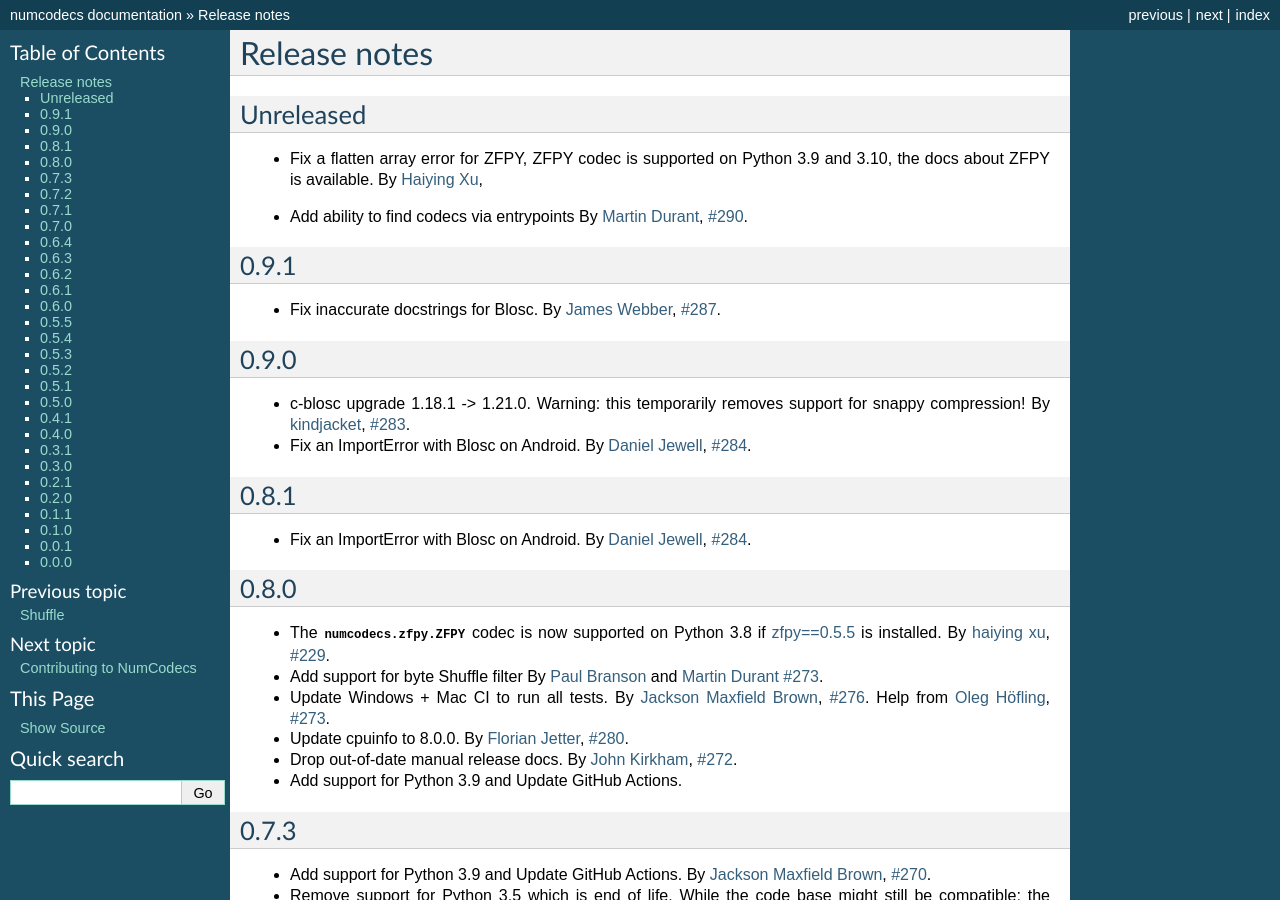
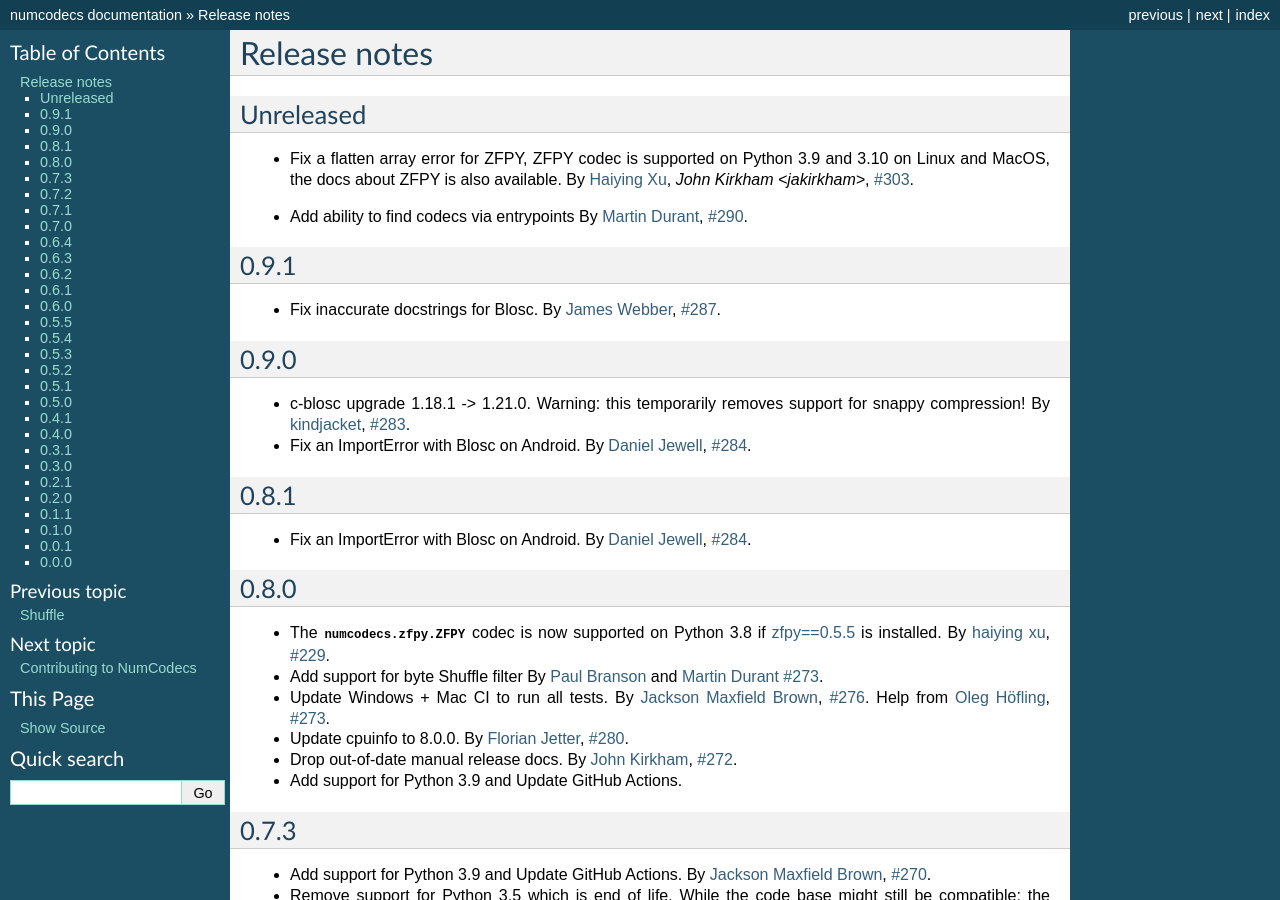
Before and after one commit to zarr-developers/numcodecs, a Sphinx documentation site: the page built from docs/release.rst, in a window 1280 px wide and 900 px high. Built offline with Sphinx 7.4.7, drawn with Linux system fonts in a browser that asks for light colours; pages that are not in the unit, such as notebooks, are missing from menus; the version number could not be read and is left out.

Commit message:
Update release.rst

```diff
--- a/docs/release.rst
+++ b/docs/release.rst
@@ -6,8 +6,8 @@ Release notes
 Unreleased
 ----------
 * Fix a flatten array error for ZFPY, ZFPY codec is supported on Python 3.9
-  and 3.10, the docs about ZFPY is available.
-  By :user:`Haiying Xu <halehawk>`,
+  and 3.10 on Linux and MacOS, the docs about ZFPY is also available.
+  By :user:`Haiying Xu <halehawk>`, `John Kirkham <jakirkham>`, :issue:`303`.
 
 .. _release_0.9.1:
 
```
